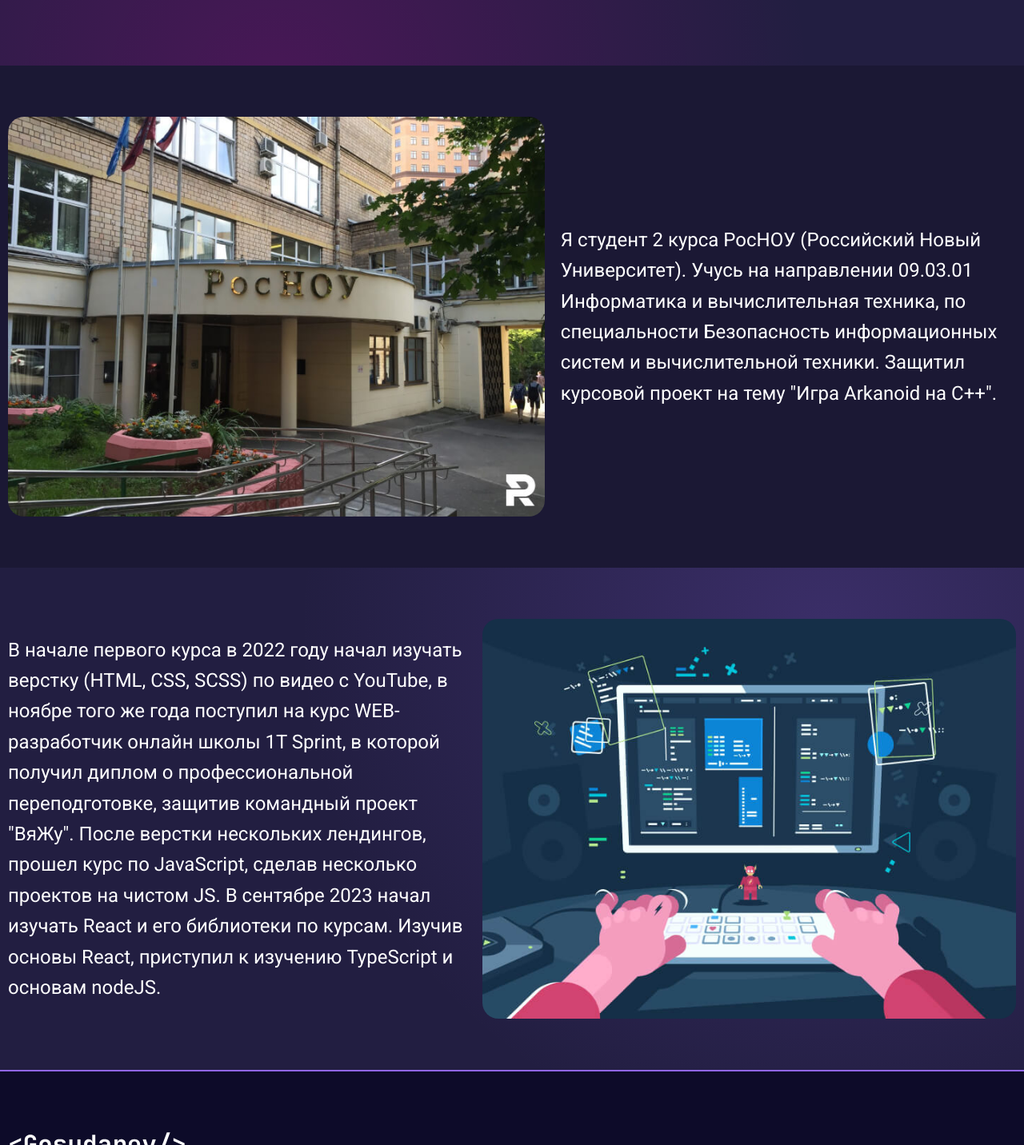
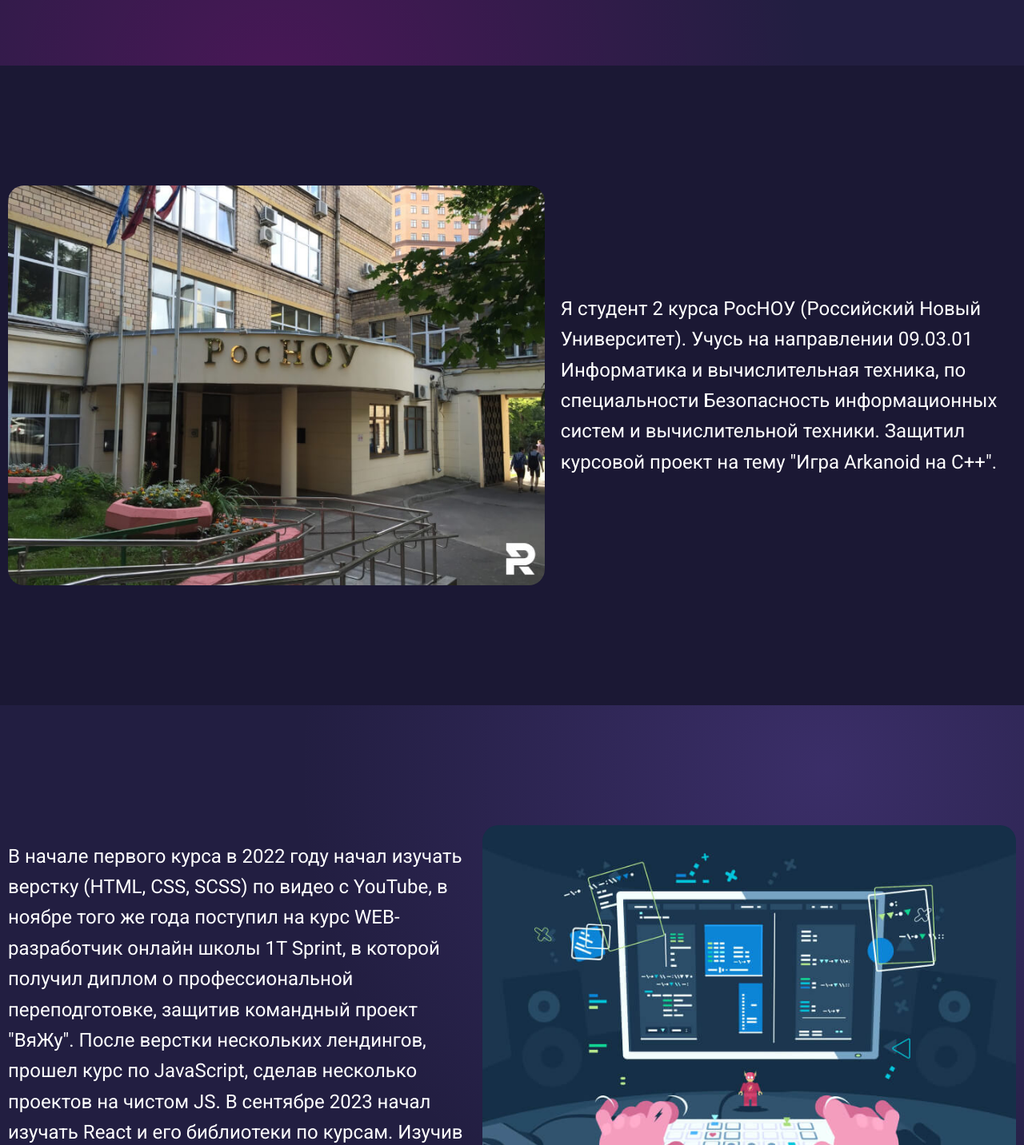
Before and after one commit to dag0S/Gosudarev-Danila-Portfolio, a React (Vite) app: page /about-me in a window 1280 px wide. Shown: the part 778-2210 px from the top of the page at 80% size. Built offline with nearby package versions, Linux system fonts and the light colour scheme.

Commit message:
fix loading in aboit me page

```diff
--- a/src/pages/AboutMePage/AboutMePage.module.scss
+++ b/src/pages/AboutMePage/AboutMePage.module.scss
@@ -28,6 +28,9 @@
   padding-bottom: 64px;
   position: relative;
   overflow: hidden;
+
+  display: flex;
+  min-height: 100vh;
 
   @media (max-width: 1200px) {
     img {
@@ -64,9 +67,11 @@
     justify-content: space-between;
     align-items: center;
     gap: 20px;
+    width: 100%;
 
     @media (max-width: 768px) {
       flex-direction: column-reverse;
+      justify-content: center;
     }
   }
 
@@ -110,6 +115,9 @@
   background: var(--secondary-bg);
   overflow: hidden;
 
+  display: flex;
+  min-height: 100vh;
+
   @media (max-width: 1400px) {
     img {
       max-height: 500px;
@@ -151,9 +159,11 @@
     align-items: center;
     justify-content: space-between;
     gap: 20px;
+    width: 100%;
 
     @media (max-width: 768px) {
       flex-direction: column-reverse;
+      justify-content: center;
     }
   }
 }
@@ -162,6 +172,9 @@
   padding: 64px 0 64px 0;
   position: relative;
   overflow: hidden;
+
+  display: flex;
+  min-height: 100vh;
 
   @media (max-width: 1400px) {
     img {
@@ -203,9 +216,11 @@
     justify-content: space-between;
     align-items: center;
     gap: 20px;
+    width: 100%;
 
     @media (max-width: 768px) {
       flex-direction: column-reverse;
+      justify-content: center;
     }
   }
 
--- a/src/pages/AboutMePage/AboutMePage.tsx
+++ b/src/pages/AboutMePage/AboutMePage.tsx
@@ -1,11 +1,12 @@
 import { FC } from "react";
 import { motion } from "framer-motion";
+import cn from "classnames";
 
 import Title from "../../components/Title/Title";
 import { aboutMePageData } from "../../assets/data/data";
+import { MProgressiveImage } from "../../components/ProgressiveImage/ProgressiveImage";
 
 import styles from "./AboutMePage.module.scss";
-import { MProgressiveImage } from "../../components/ProgressiveImage/ProgressiveImage";
 
 const leftToRightAnimation = {
   hidden: {
@@ -46,8 +47,7 @@
         whileInView="visible"
         viewport={{ once: true, amount: 0.3 }}
       >
-        <div className="container">
-          <div className={styles["about-me__inner"]}>
+        <div className={cn("container", styles["about-me__inner"])}>
           <motion.div
             className={styles["about-me__text-wrap"]}
             variants={leftToRightAnimation}
@@ -55,9 +55,7 @@
             <Title className={styles["about-me__title"]}>
               {aboutMePageData.aboutMe.title}
             </Title>
-              <div className={styles["text"]}>
-                {aboutMePageData.aboutMe.text}
-              </div>
+            <div className={styles["text"]}>{aboutMePageData.aboutMe.text}</div>
           </motion.div>
           <MProgressiveImage
             variants={rightToLeftAnimation}
@@ -66,17 +64,15 @@
             alt={aboutMePageData.aboutMe.img.alt}
           />
         </div>
-        </div>
         <div className={styles["about-me__gradient"]} />
       </motion.section>
       <motion.section
         className={styles["studies"]}
         initial="hidden"
         whileInView="visible"
-        viewport={{ once: true, amount: 0.4 }}
+        viewport={{ once: true, amount: 0.3 }}
       >
-        <div className="container">
-          <div className={styles["studies__inner"]}>
+        <div className={cn("container", styles["studies__inner"])}>
           <motion.div
             className={styles["text"]}
             variants={rightToLeftAnimation}
@@ -90,16 +86,14 @@
             alt={aboutMePageData.studies.img.alt}
           />
         </div>
-        </div>
       </motion.section>
       <motion.section
         className={styles["frontend"]}
         initial="hidden"
         whileInView="visible"
-        viewport={{ once: true, amount: 0.4 }}
+        viewport={{ once: true, amount: 0.3 }}
       >
-        <div className="container">
-          <div className={styles["frontend__inner"]}>
+        <div className={cn("container", styles["frontend__inner"])}>
           <motion.div
             className={styles["text"]}
             variants={leftToRightAnimation}
@@ -113,7 +107,6 @@
             alt={aboutMePageData.frontend.img.alt}
           />
         </div>
-        </div>
         <div className={styles["frontend__gradient"]} />
       </motion.section>
     </>
```
Lines whose indentation alone changed are shown as unchanged.
